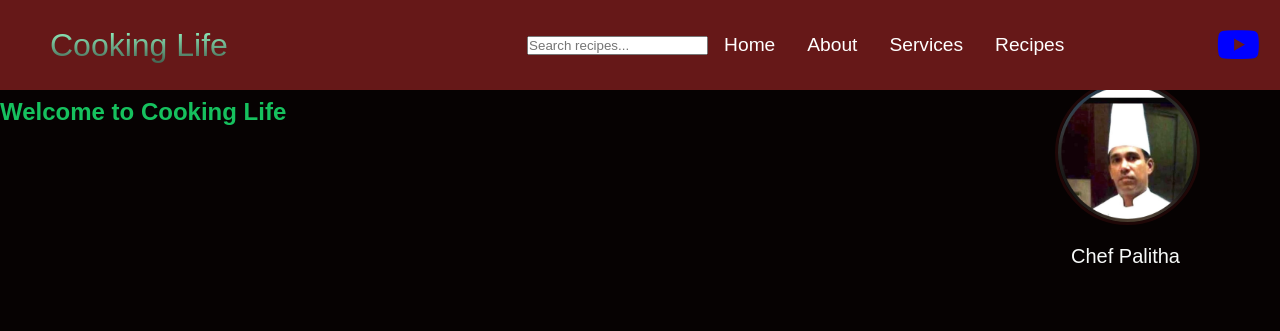
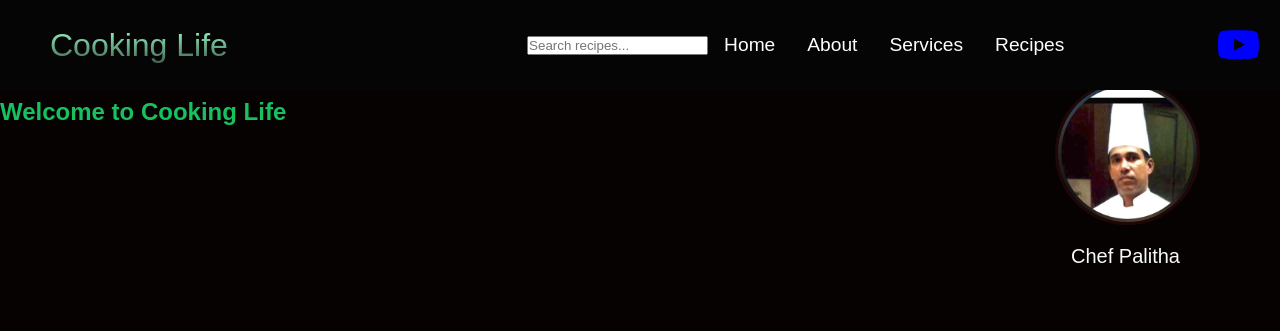
Before and after one commit to D399def9/Cookwith, a plain HTML site: page index.html in a window 1280 px wide. Shown: the top 331 px of the page. Drawn offline with Linux system fonts and the light colour scheme.

Commit message:
changed colors

```diff
--- a/styles.css
+++ b/styles.css
@@ -21,7 +21,7 @@ a1 {
  color: blue;
 }
 .navbar {
- background-color: #661818;
+ background-color: #050505;
  height: 90px;
  display: flex;
  justify-content: center;
```
